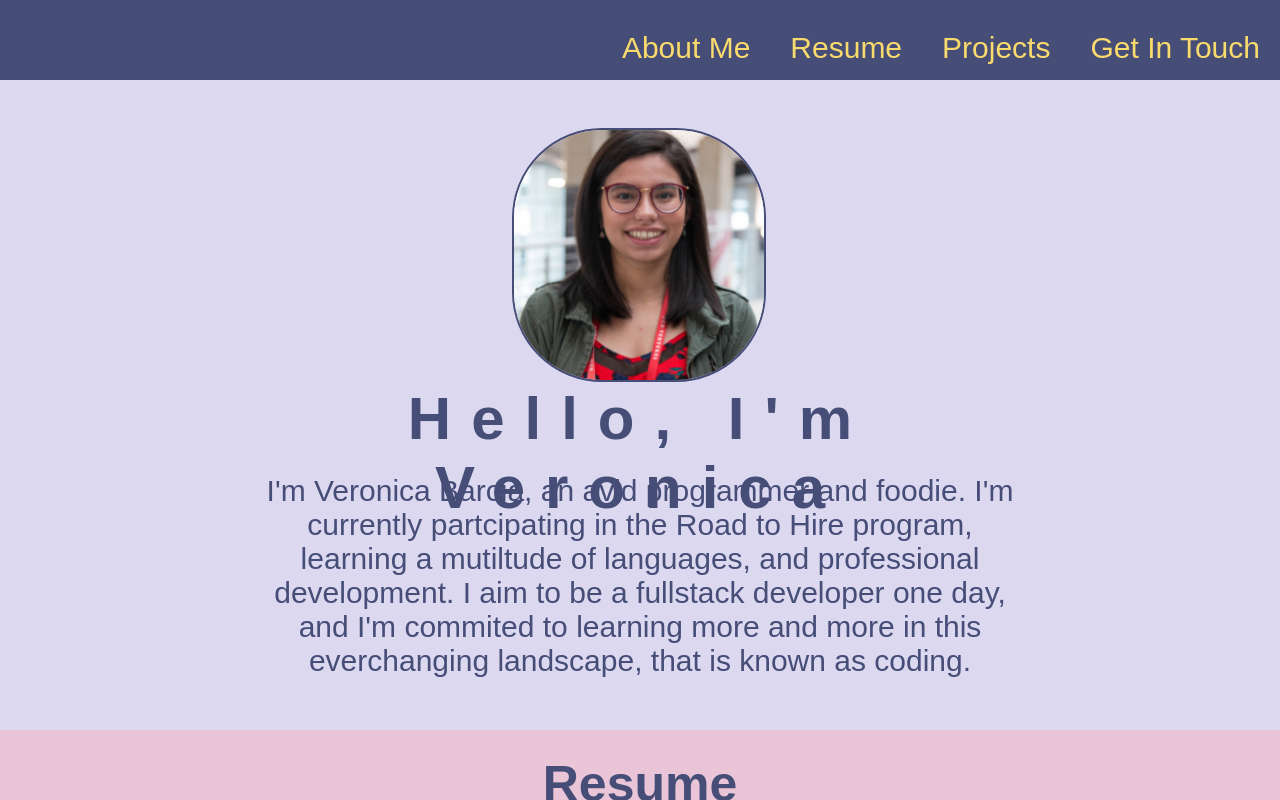
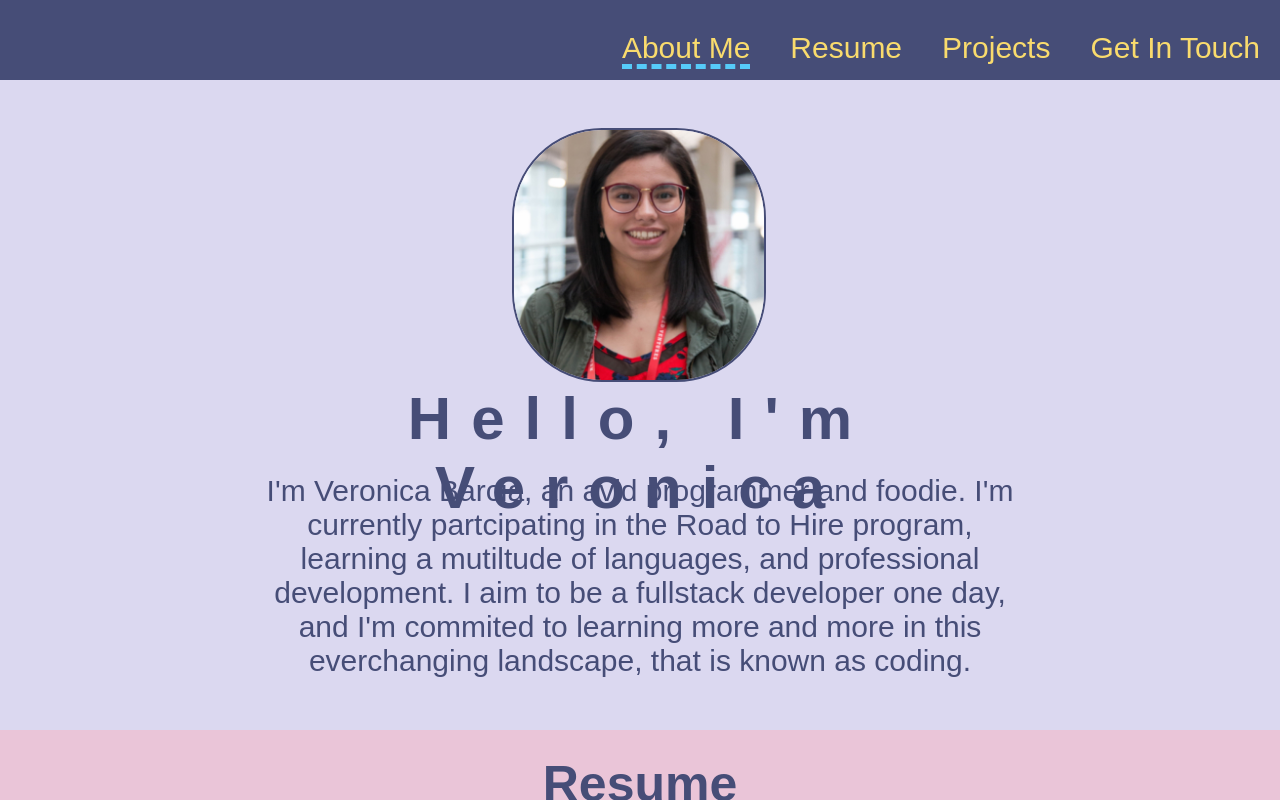
Before and after one commit to Veronica-B/portfolio, a React (Create React App) app: page / in a window 1280 px wide. In both pictures the pointer is over the link "About Me". Shown: the top 800 px of the page. Built offline with nearby package versions, Linux system fonts and the light colour scheme.

Commit message:
node modules

```diff
--- a/src/css/scss_partials/_contact.scss
+++ b/src/css/scss_partials/_contact.scss
@@ -32,6 +32,7 @@
         font-size:35px;
         margin-top: 10px;
         margin-bottom:25px ;
+        cursor: pointer;
     }
 }
 
--- a/src/css/scss_partials/_nav.scss
+++ b/src/css/scss_partials/_nav.scss
@@ -27,6 +27,10 @@ border-bottom: 1px solid $lavender;
             color: $yellow;
             text-decoration: none;
         }
+
+        a:hover{
+            border-bottom: dashed 5px $skyblue;
+        }
     }
 
 }
--- a/src/css/styles.css
+++ b/src/css/styles.css
@@ -33,6 +33,10 @@
 .navbar__ul__items a {
   color: #F9DB6D;
   text-decoration: none;
+}
+
+.navbar__ul__items a:hover {
+  border-bottom: dashed 5px #56CBF9;
 }
 
 .footer {
@@ -109,6 +113,7 @@
   font-size: 35px;
   margin-top: 10px;
   margin-bottom: 25px;
+  cursor: pointer;
 }
 
 .contact-info {
```
Also changed, not shown: 2 other files (tests, documents, lock files or other folders).
